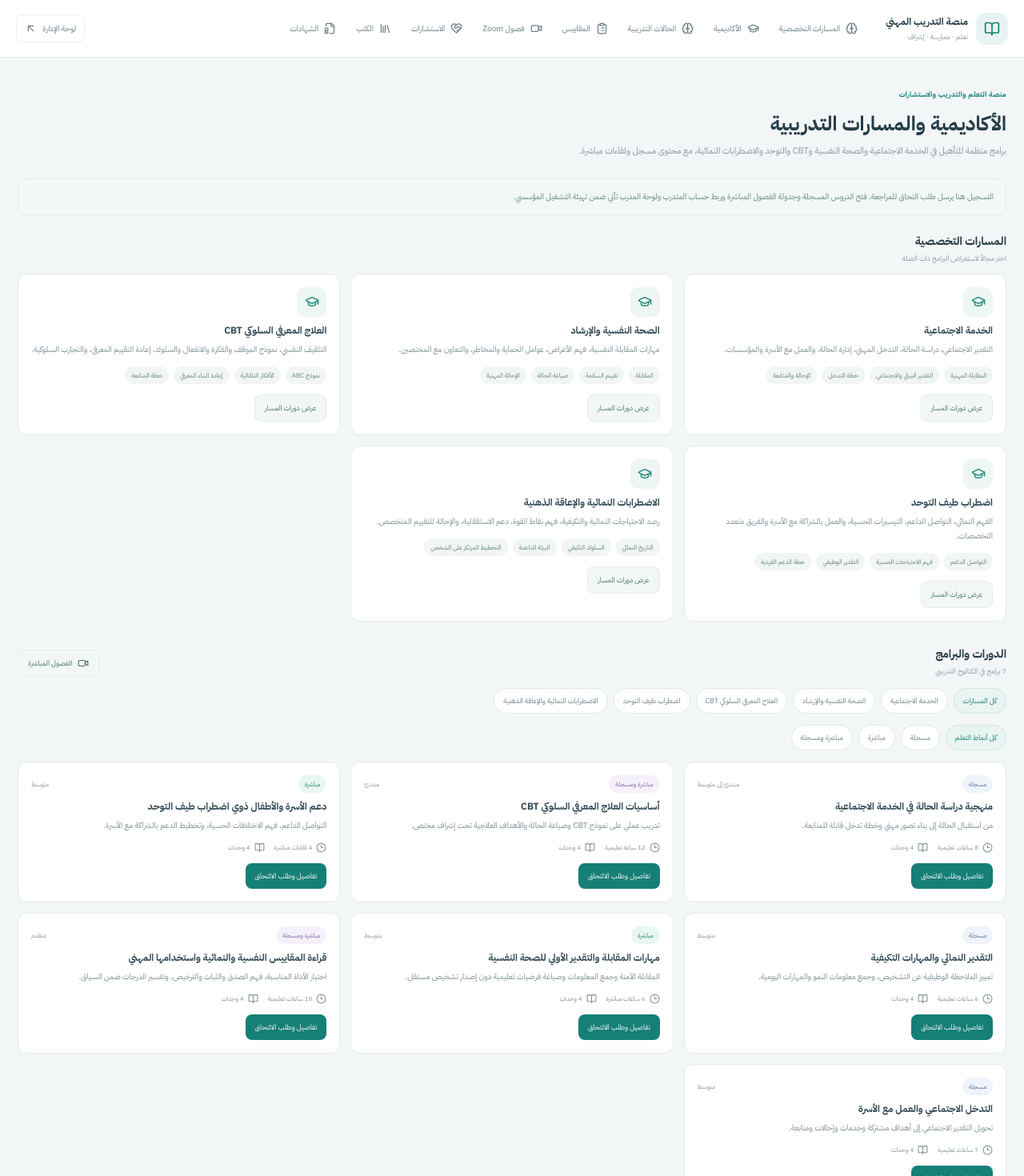
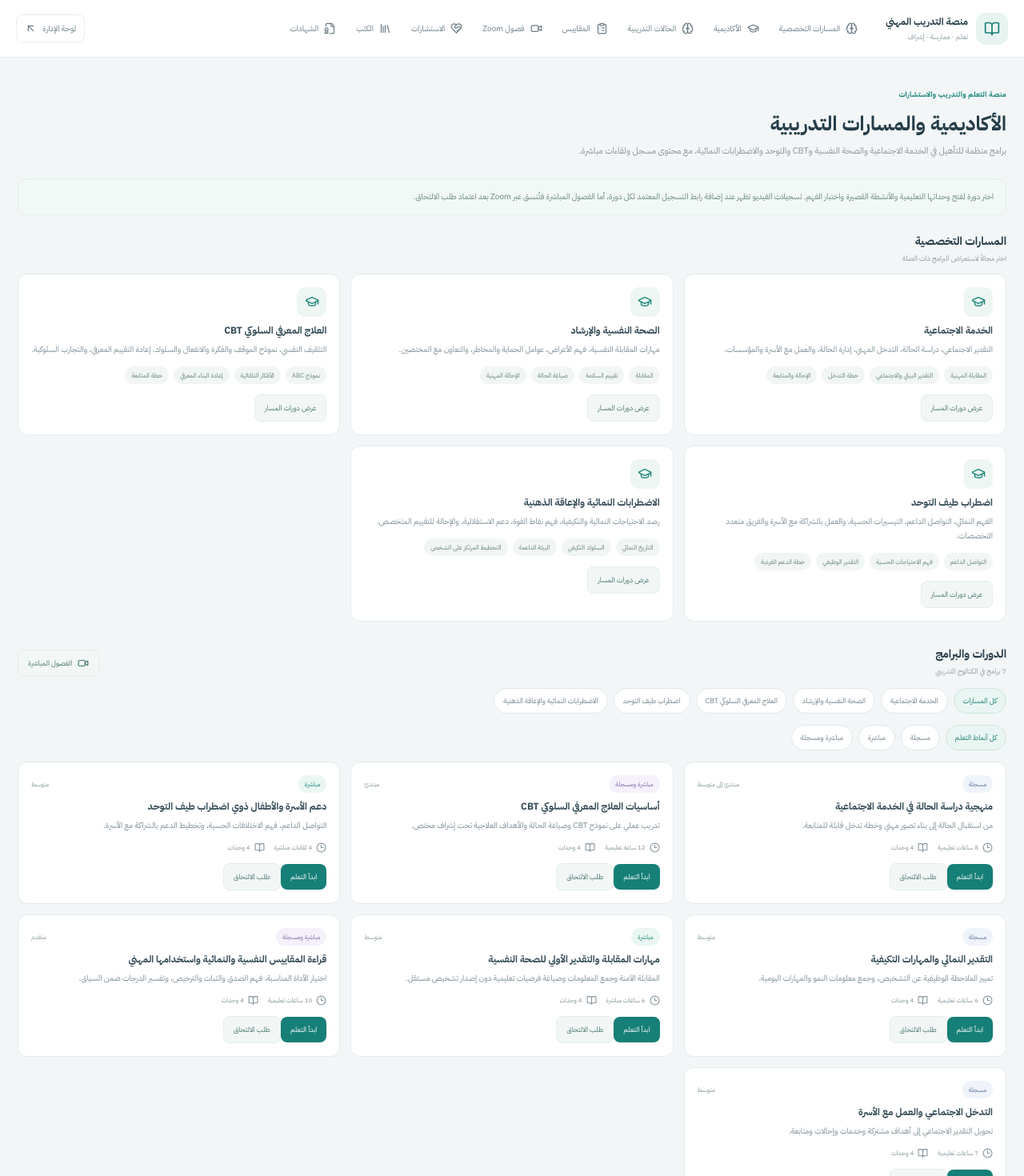
Before and after one commit to ffgg35646-ops/111111, a Next.js app: page /academy in a window 1280 px wide. Shown: the top 1470 px of the page at 80% size. Built offline with nearby package versions, Linux system fonts and the light colour scheme.

Commit message:
Link academy courses to interactive lesson workspaces

```diff
--- a/app/academy/page.tsx
+++ b/app/academy/page.tsx
@@ -22,7 +22,7 @@ function AcademyWorkspace() {
   const chosen=courses.find(course=>course.id===selectedCourse);
 
   return <PlatformLayout title="الأكاديمية والمسارات التدريبية" description="برامج منظمة للتأهيل في الخدمة الاجتماعية والصحة النفسية وCBT والتوحد والاضطرابات النمائية، مع محتوى مسجل ولقاءات مباشرة.">
-    <div className="portal-callout">التسجيل هنا يرسل طلب التحاق للمراجعة. فتح الدروس المسجلة وجدولة الفصول المباشرة وربط حساب المتدرب ولوحة المدرب تأتي ضمن تهيئة التشغيل المؤسسي.</div>
+    <div className="portal-callout">اختر دورة لفتح وحداتها التعليمية والأنشطة القصيرة واختبار الفهم. تسجيلات الفيديو تظهر عند إضافة رابط التسجيل المعتمد لكل دورة، أما الفصول المباشرة فتُنسق عبر Zoom بعد اعتماد طلب الالتحاق.</div>
     <div className="portal-section-title"><div><h2>المسارات التخصصية</h2><p>اختر مجالاً لاستعراض البرامج ذات الصلة</p></div></div>
     <div className="portal-grid">
       {learningTracks.map(item=><article className="portal-card track-card" key={item.id}>
@@ -45,7 +45,7 @@ function AcademyWorkspace() {
         <div className="course-card-top"><span className={"course-mode "+course.mode}>{modeLabels[course.mode]}</span><small>{course.level}</small></div>
         <h3>{course.title}</h3><p>{course.summary}</p>
         <div className="course-meta"><span><Clock3 size={13}/>{course.duration}</span><span><BookOpen size={13}/>{course.lessons.length} وحدات</span></div>
-        <button className="portal-button" onClick={()=>setSelectedCourse(course.id)}>تفاصيل وطلب الالتحاق</button>
+        <div className="course-card-actions"><Link className="portal-button" href={"/academy/"+course.id}>ابدأ التعلم</Link><button className="portal-button secondary" onClick={()=>setSelectedCourse(course.id)}>طلب الالتحاق</button></div>
       </article>)}
     </div>
     {chosen&&<section className="course-detail-panel">
```
